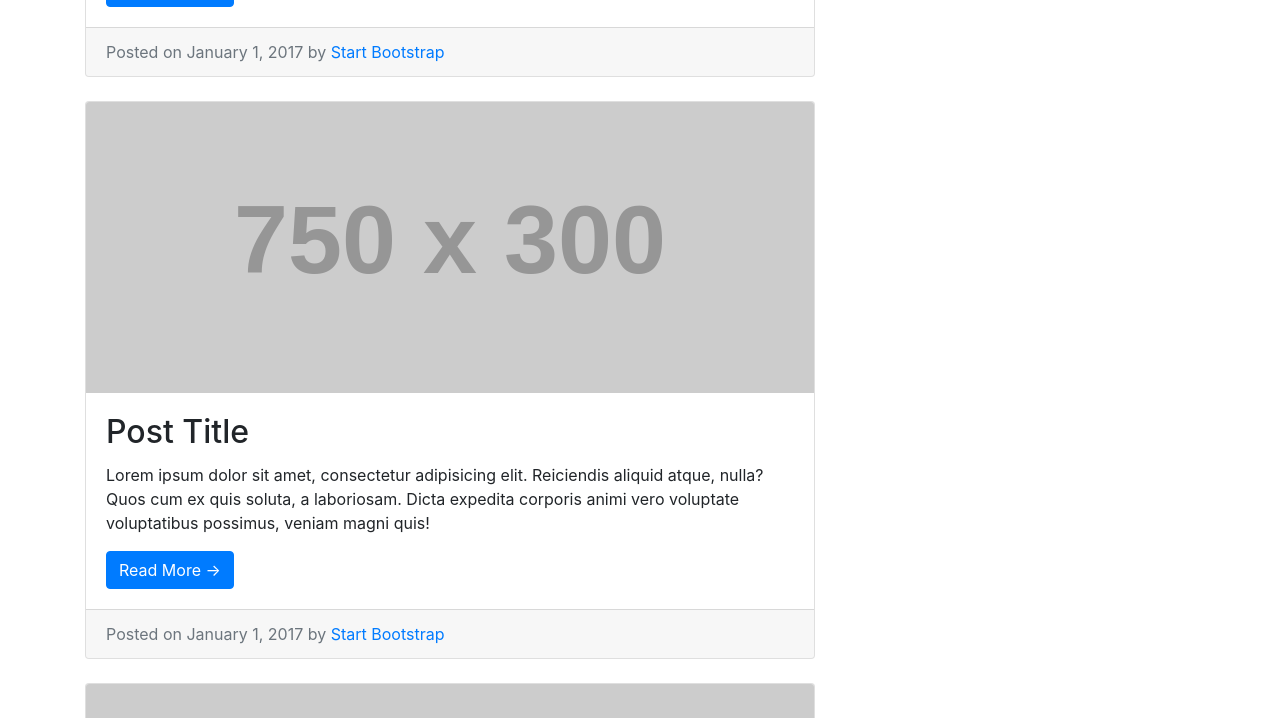
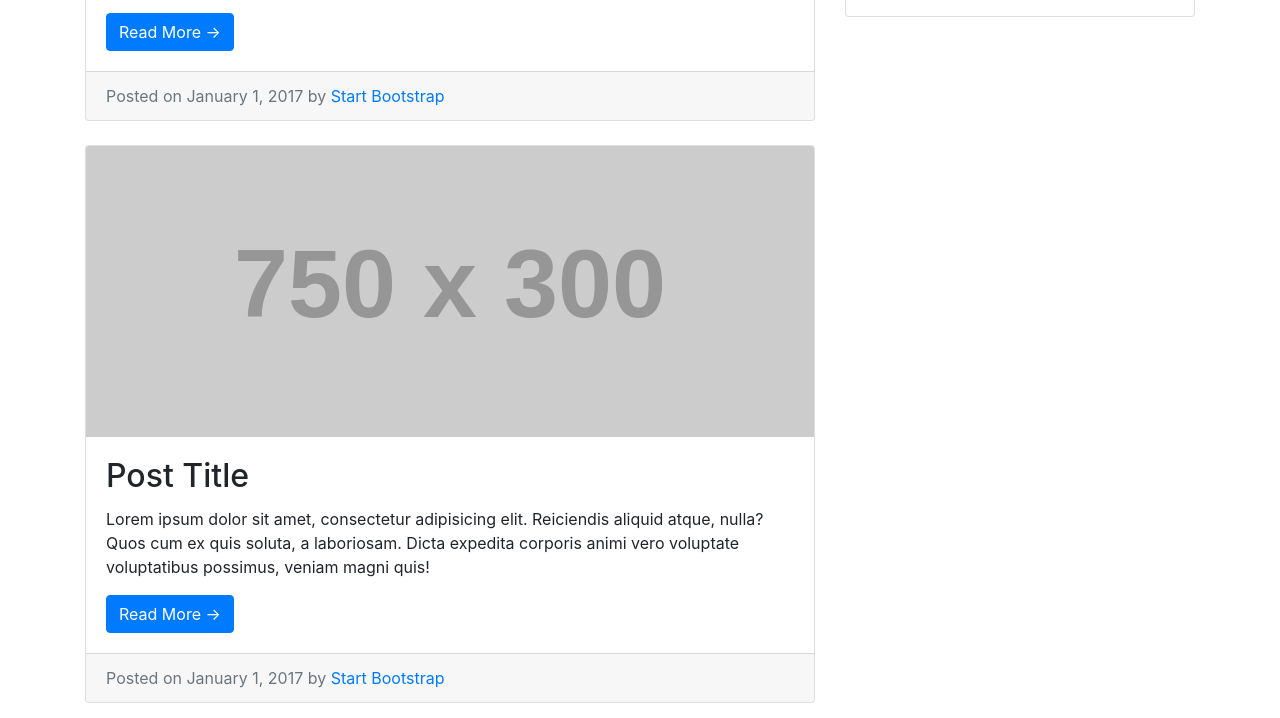
Before and after one commit to rdsilcott/Parallel_Instances, a plain HTML site: page instances.html in a window 1280 px wide. Shown: the part 634-1352 px from the top of the page. Drawn offline with Linux system fonts and the light colour scheme; placeholder pictures from the web are drawn by us; files whose address does not match are found by name.

Commit message:
testing front page padding

```diff
--- a/vendor blog home/blog-home.css
+++ b/vendor blog home/blog-home.css
@@ -4,5 +4,5 @@
  * Licensed under MIT (https://github.com/BlackrockDigital/startbootstrap-blog-home/blob/master/LICENSE)
  */
 body {
-  padding-top: 56px;
+  padding-top: 100px;
 }
```
